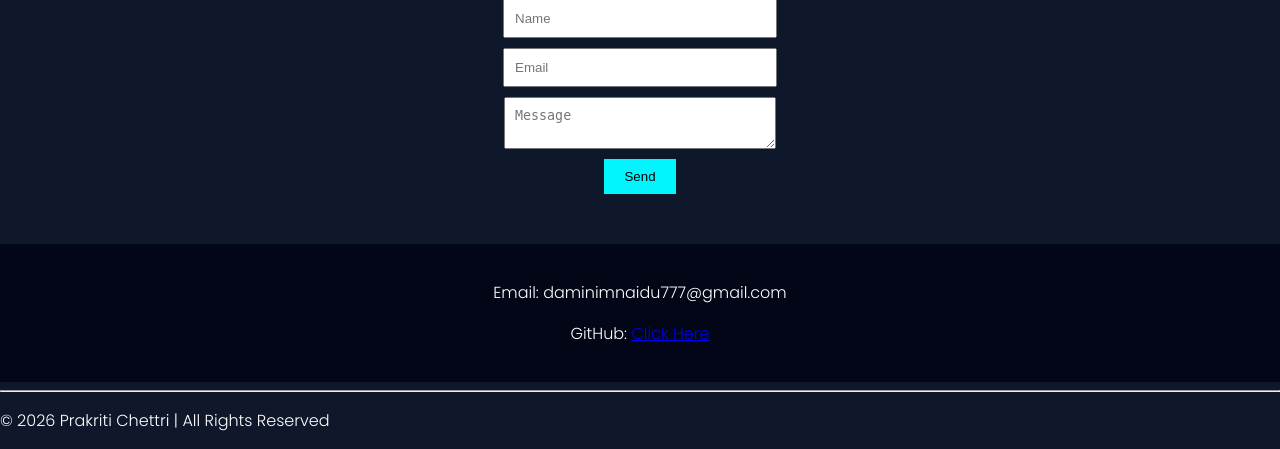
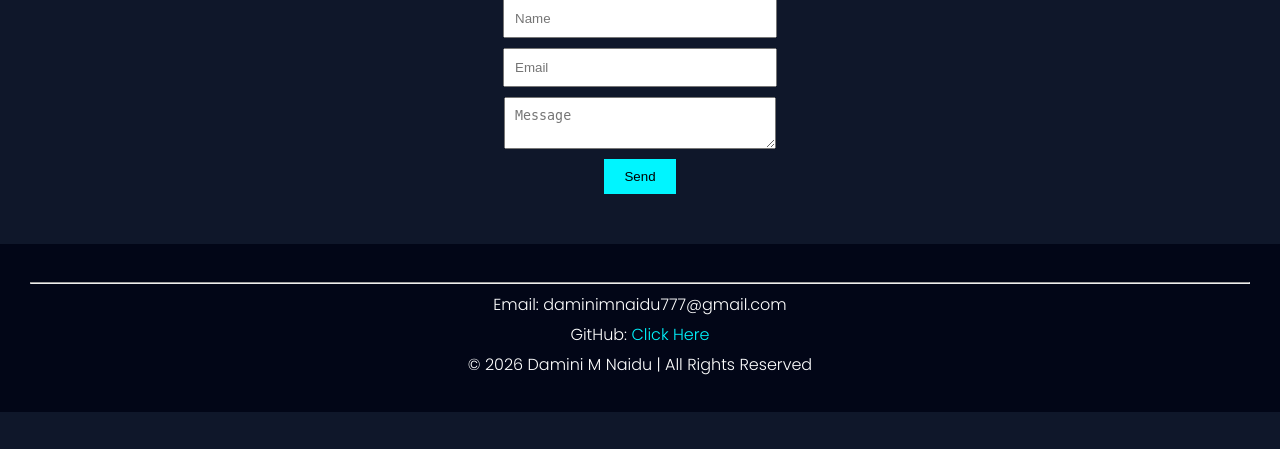
Before and after one commit to daminimnaidu777/MyPortfolio, a Flask app: page / in a window 1280 px wide. Shown: the part 1392-1841 px from the top of the page. After the commit the page ends 1804 px from the top, so only its background shows below. Run offline with Flask 3, Linux system fonts and the light colour scheme.

Commit message:
new changes

```diff
--- a/static/style.css
+++ b/static/style.css
@@ -123,3 +123,39 @@ footer {
 .pdf-btn:hover {
     box-shadow: 0 0 15px #00f5ff;
 }
+footer {
+    text-align: center;      /* centers everything */
+    padding: 30px;
+    background: #020617;
+}
+
+footer p {
+    margin: 5px;
+}
+
+footer a {
+    color: #00f5ff;
+    text-decoration: none;
+}
+
+footer a:hover {
+    text-decoration: underline;
+}
+footer {
+    text-align: center;      /* centers everything */
+    padding: 30px;
+    background: #020617;
+}
+
+footer p {
+    margin: 5px;
+}
+
+footer a {
+    color: #00f5ff;
+    text-decoration: none;
+}
+
+footer a:hover {
+    text-decoration: underline;
+}
--- a/templates/index.html
+++ b/templates/index.html
@@ -78,10 +78,11 @@
 
 <!-- FOOTER -->
 <footer>
+<hr>
     <p>Email: daminimnaidu777@gmail.com</p>
     <p>GitHub: <a href="https://github.com/daminimnaidu777" target="_blank">Click Here</a></p>
+
+    <p>© 2026 Damini M Naidu | All Rights Reserved</p>
 </footer>
-<hr>
-    <p>© 2026 Prakriti Chettri | All Rights Reserved</p>
 </body>
 </html>
```
